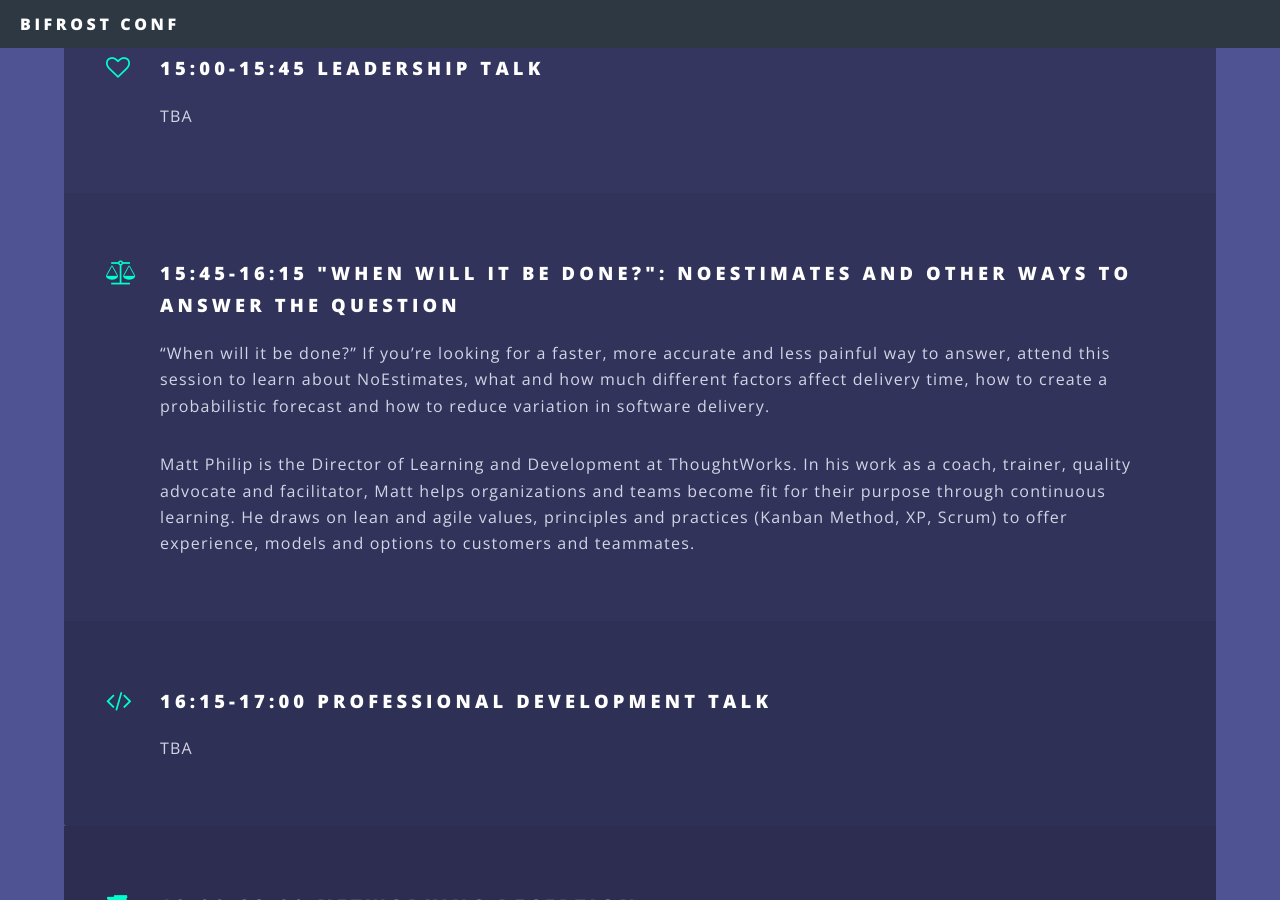
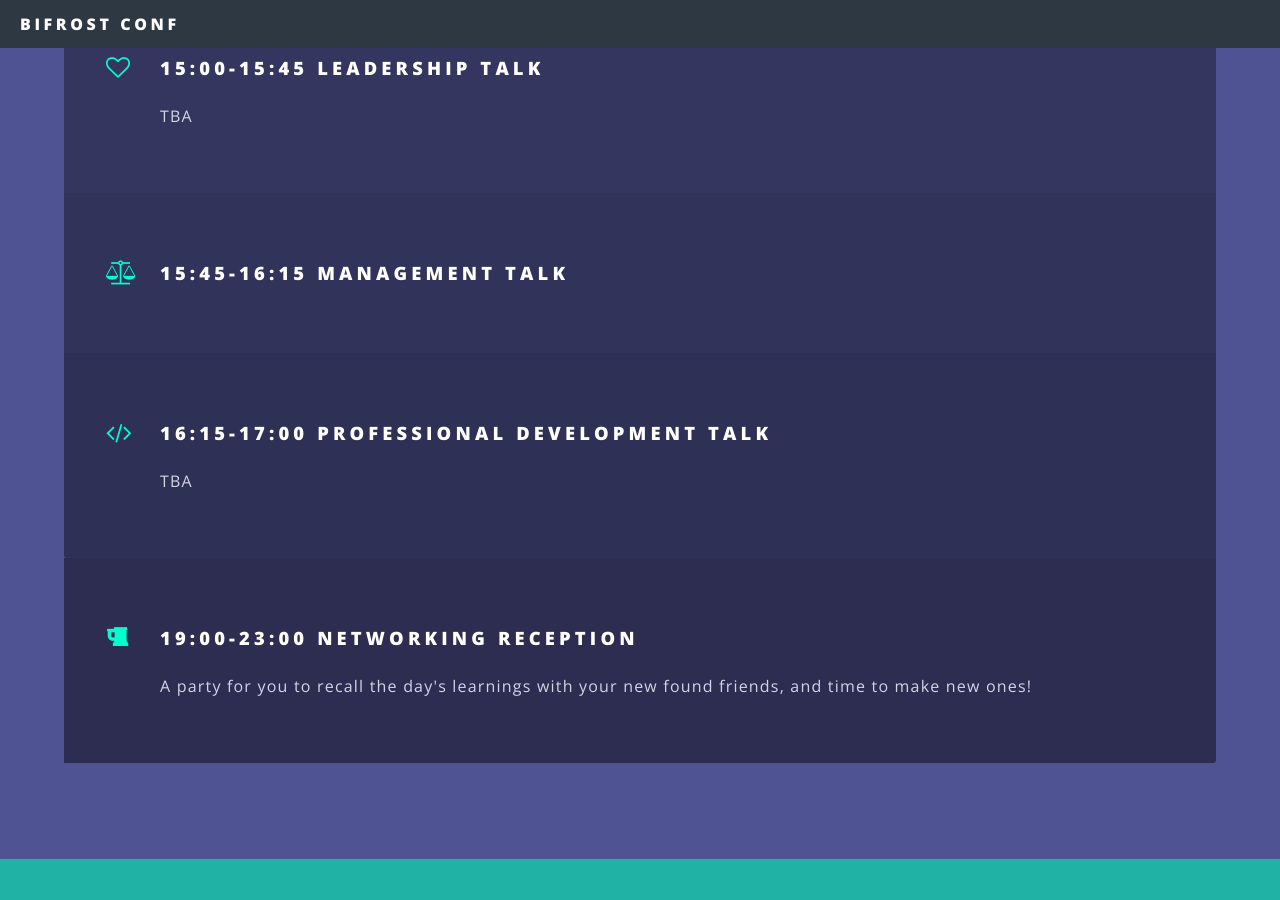
Before and after one commit to fullstackto/bifrost, a Jekyll site: the page built from index.html, in a window 1280 px wide and 900 px high, scrolled down 5490 px. Built offline with Jekyll 4.4.1, drawn with Linux system fonts in a browser that asks for light colours.

Commit message:
Update index.html

```diff
--- a/index.html
+++ b/index.html
@@ -108,9 +108,8 @@ layout: landing
 									<p>TBA</p>
 								</li>
 								<li class="icon fa-balance-scale">
-									<h3>15:45-16:15 "When Will It Be Done?": NoEstimates and other ways to answer the question</h3>
-									<p>“When will it be done?” If you’re looking for a faster, more accurate and less painful way to answer, attend this session to learn about NoEstimates, what and how much different factors affect delivery time, how to create a probabilistic forecast and how to reduce variation in software delivery.</p>
-									<p>Matt Philip is the Director of Learning and Development at ThoughtWorks. In his work as a coach, trainer, quality advocate and facilitator, Matt helps organizations and teams become fit for their purpose through continuous learning. He draws on lean and agile values, principles and practices (Kanban Method, XP, Scrum) to offer experience, models and options to customers and teammates.</p>
+									<h3>15:45-16:15 Management Talk</h3>
+									<p></p>
 								</li>
 								<li class="icon fa-code">
 									<h3>16:15-17:00 Professional Development Talk</h3>
```
